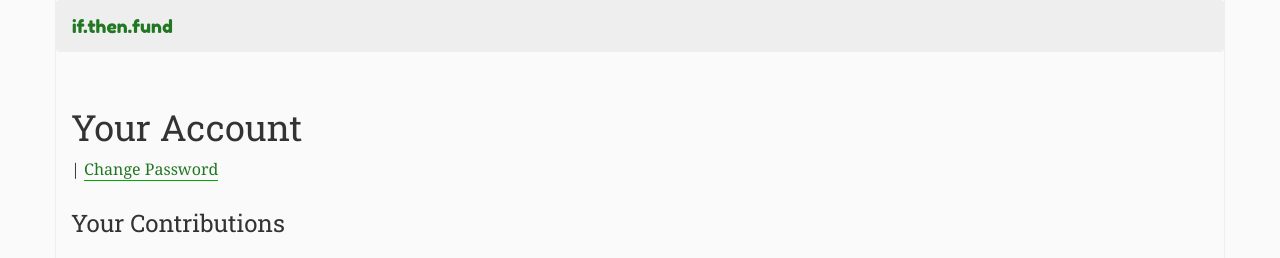
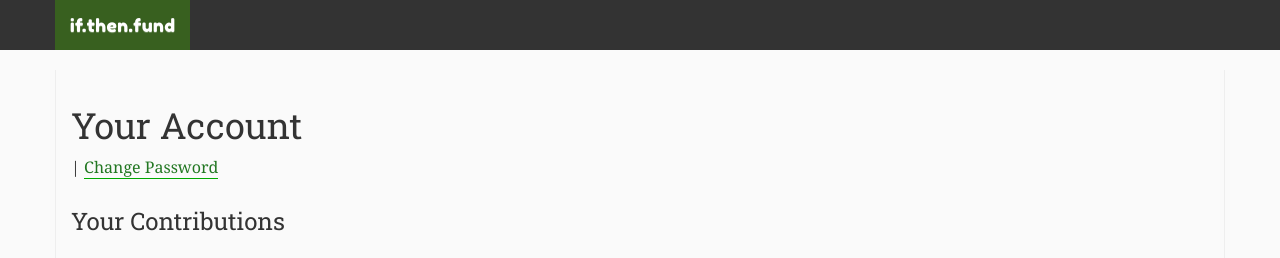
Before and after one commit to if-then-fund/if.then.fund, a Django app: template itfsite/templates/itfsite/home.html in a window 1280 px wide. Shown: the top 258 px of the page. Run offline with Django 3.2, Linux system fonts and the light colour scheme; the template is opened without the code that fills it, so the values that code supplies are empty; some libraries are stand-ins or nearby versions.

Commit message:
make inner nav bar styled similariy as main page splash

```diff
--- a/itfsite/static/css/main.css
+++ b/itfsite/static/css/main.css
@@ -52,13 +52,24 @@ a {
 
 /* MASTER ELEMENTS */
 
-.navbar {
-	background-color: #EEE;
+#nav-wrap {
+	background-color: #333;
+	margin-bottom: 20px;
 }
+	.navbar {
+		margin: 0;
+		border: none;
+	}
 	.navbar .navbar-toggle .icon-bar {
 		background-color: #888;
 	}
 
+	.navbar a.navbar-brand {
+		background-color: #38601f;
+		color: white;
+		letter-spacing: .4px;
+		font-size: 18px;
+	}
 	a.navbar-brand, .site-brand {
 		font-family: 'Fredoka One', cursive;
 	}
@@ -68,9 +79,11 @@ a {
 
 	.navbar a {
 		border: none;
+		color: #E7E7E7;
+		font-size: 14px;
 	}
 		.navbar .nav a:hover {
-			text-decoration: underline;
+			background-color: #555;
 		}
 
 @media screen and (min-width: 768px) {
--- a/itfsite/templates/master.html
+++ b/itfsite/templates/master.html
@@ -42,11 +42,14 @@
   {% endif %}
 
   {% block body-wide %}
+  <div id="nav-wrap" class="container-fluid">
+    <div class="container">
+      <div class="row">
+        {% include "navbar.html" %}
+      </div>
+    </div>
+  </div>
   <div id="body-content" class="container">
-    <div class="row">
-      {% include "navbar.html" %}
-    </div>
-
     {% block body %}
     {% endblock %}
 
```
